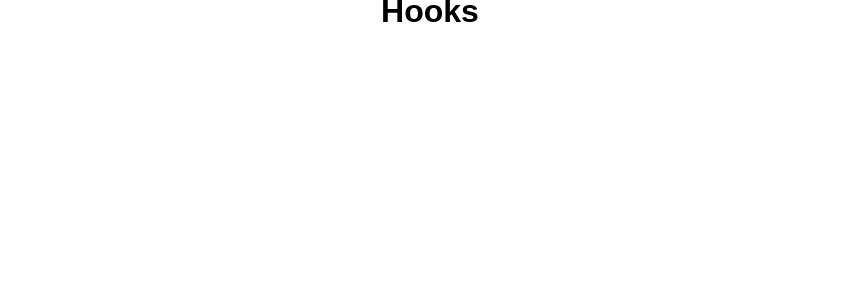
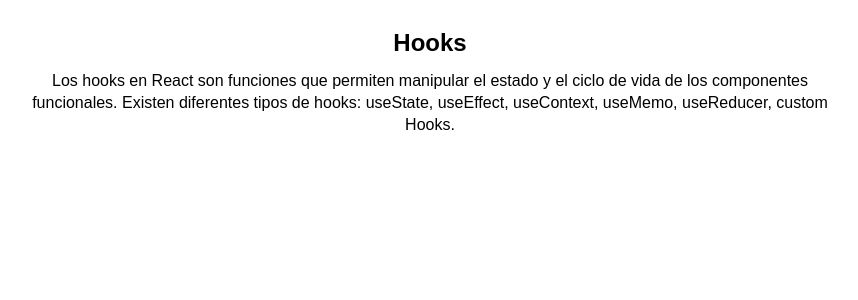
Before and after one commit to avl-vins/react-4-Hooks-, a React (Vite) app: page / in a window 1280 px wide. Shown: the top 300 px of the page, without its empty margins (210-1068 px from the left). Built offline with nearby package versions, Linux system fonts and the light colour scheme; a web font is replaced by a local one.

Commit message:
crea la carpeta  componnet y el archivo index que contiene los componentes genericos.

```diff
--- a/src/Hooks.jsx
+++ b/src/Hooks.jsx
@@ -1,7 +1,14 @@
+import { StParrafo, StSection } from "./components"
 
 export const Hooks = () => {
   return (
-    <h1>Hooks</h1>
-
+    <StSection>
+        <h1>Hooks</h1>
+        <StParrafo>
+        Los hooks en React son funciones que permiten manipular el estado y el ciclo de vida de los componentes funcionales.
+        Existen diferentes tipos de hooks: useState, useEffect, useContext, useMemo, useReducer, custom Hooks.</StParrafo>
+        <StParrafo>
+        </StParrafo>
+    </StSection>
   )
 }
--- /dev/null
+++ b/src/components/index.js
@@ -0,0 +1,15 @@
+import styled from "styled-components"
+
+
+export const StSection = styled.section`
+    height:100vh;
+    padding: 2rem;
+    display:flex;
+    flex-direction:column;
+    align-items:center;
+`
+export const StParrafo = styled.p`
+padding:1rem;
+// text-align:center;
+width:70%;
+`
```
